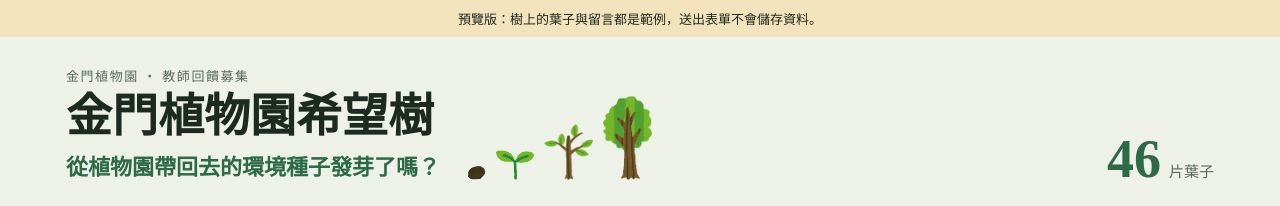
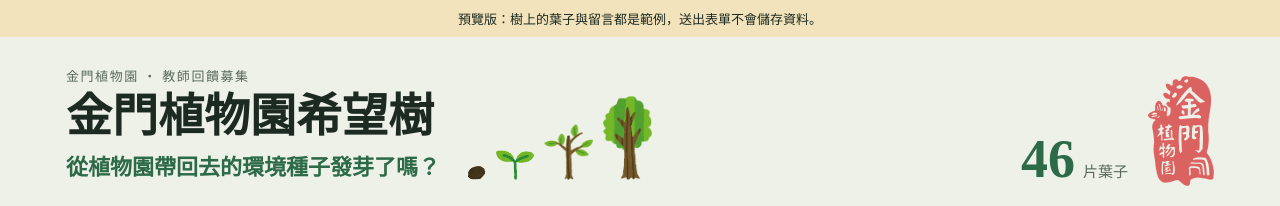
Before and after one commit to CathyHUNG86/Kinmen-Botanical-Gardens-hope-tree, a plain HTML site: page index.html in a window 1280 px wide. Shown: the top 206 px of the page. Drawn offline with Linux system fonts and the light colour scheme.

Commit message:
網頁右上角加入金門植物園 logo

```diff
--- a/index.html
+++ b/index.html
@@ -44,6 +44,9 @@ h1{font-family:var(--f-display);font-weight:900;font-size:clamp(30px,5vw,46px);l
 .growth .grow-3-sapling{height:56px}
 .growth .grow-4-tree{height:84px}
 @media (max-width:480px){.growth .grow-3-sapling{height:44px}.growth .grow-4-tree{height:64px}}
+.header-side{display:flex;align-items:flex-end;gap:20px;margin-left:auto}
+.site-logo{display:block;height:110px;width:auto;max-width:none}
+@media (max-width:600px){header{position:relative}.title-row{padding-right:64px}.site-logo{position:absolute;top:20px;right:0;height:72px}}
 .counter{display:flex;align-items:baseline;gap:8px}
 .counter b{font-family:var(--f-display);font-size:clamp(36px,6vw,54px);color:var(--accent);font-variant-numeric:tabular-nums;line-height:1}
 .counter span{color:var(--muted)}
@@ -156,7 +159,10 @@ footer{color:var(--muted);font-size:13px;padding-block:0 32px}
       </div>
       <div class="growth" aria-hidden="true"><img class="grow-1-seed" alt="" src="https://cdn.jsdelivr.net/gh/CathyHUNG86/Kinmen-Botanical-Gardens-hope-tree@main/images/grow-1-seed.png"><img class="grow-2-sprout" alt="" src="https://cdn.jsdelivr.net/gh/CathyHUNG86/Kinmen-Botanical-Gardens-hope-tree@main/images/grow-2-sprout.png"><img class="grow-3-sapling" alt="" src="https://cdn.jsdelivr.net/gh/CathyHUNG86/Kinmen-Botanical-Gardens-hope-tree@main/images/grow-3-sapling.png"><img class="grow-4-tree" alt="" src="https://cdn.jsdelivr.net/gh/CathyHUNG86/Kinmen-Botanical-Gardens-hope-tree@main/images/grow-4-tree.png"></div>
     </div>
-    <div class="counter" aria-live="polite"><b id="count">0</b><span>片葉子</span></div>
+    <div class="header-side">
+      <div class="counter" aria-live="polite"><b id="count">0</b><span>片葉子</span></div>
+      <img class="site-logo" alt="金門植物園" src="https://cdn.jsdelivr.net/gh/CathyHUNG86/Kinmen-Botanical-Gardens-hope-tree@main/images/logo-kinmen-botanical-garden.png">
+    </div>
   </header>
 
   <main>
```
